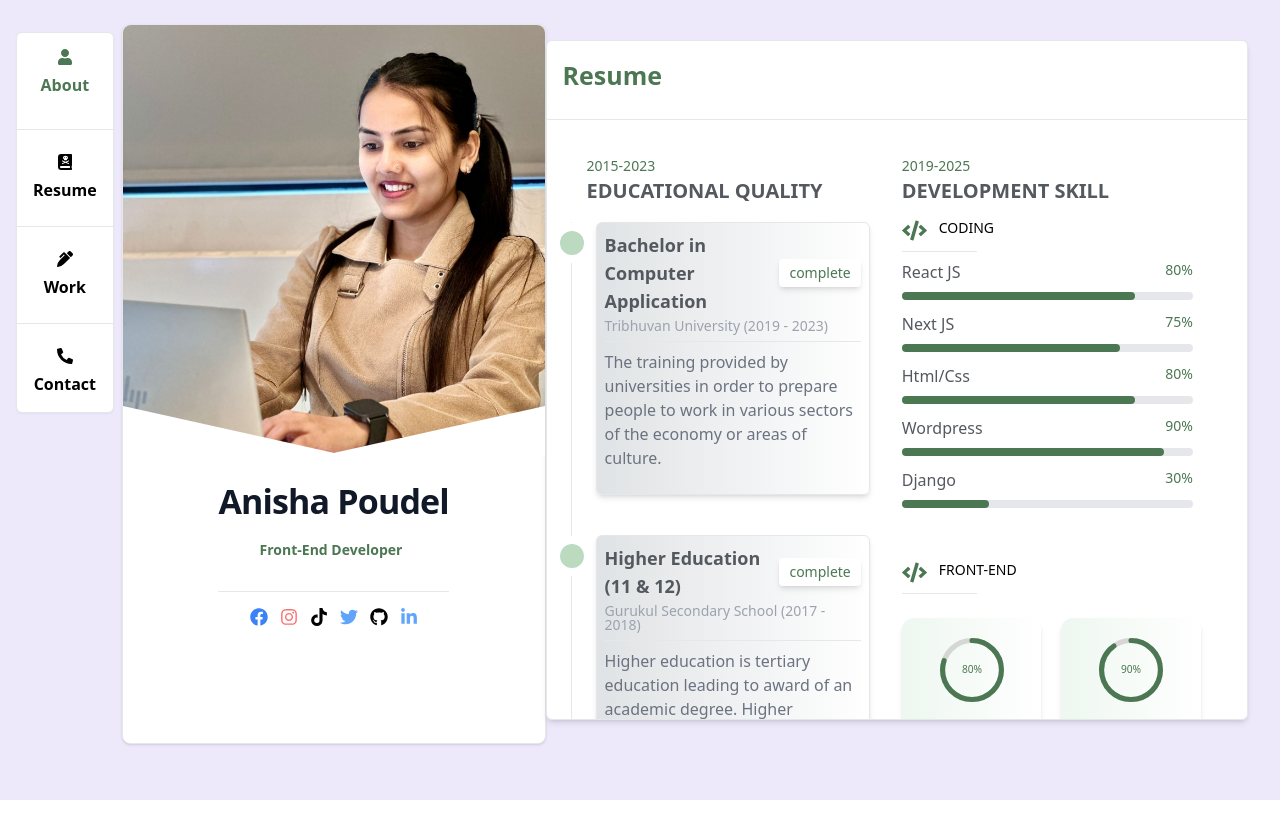
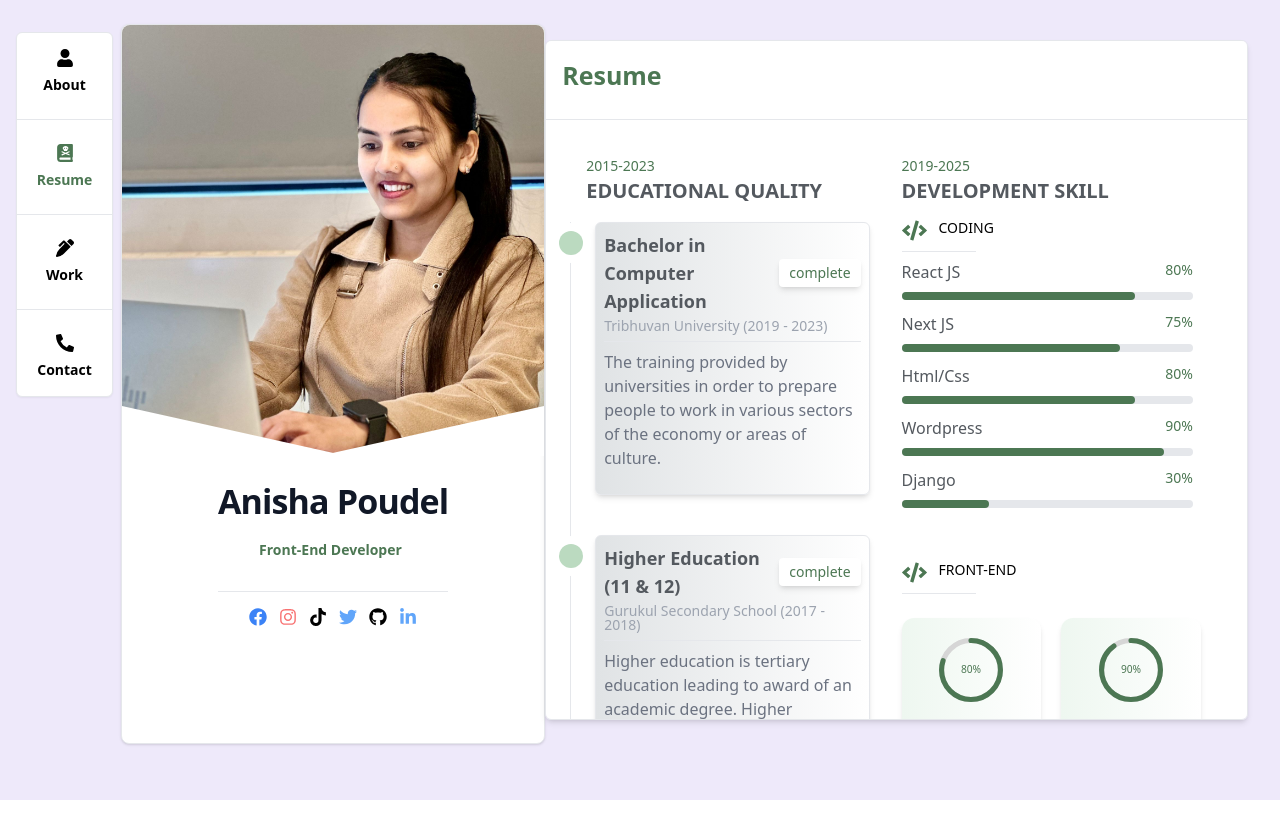
Before and after one commit to anishap123/My_portfolio, a React (Create React App) app: page /resume in a window 1280 px wide. Built offline with nearby package versions, Linux system fonts and the light colour scheme.

Commit message:
about page complete

```diff
--- a/src/component/Sidebar.jsx
+++ b/src/component/Sidebar.jsx
@@ -1,52 +1,63 @@
-import { React, useState } from 'react';
-import { FaBookDead, FaPenAlt, FaPhoneAlt, FaUser } from 'react-icons/fa';
-import { Link, useLocation } from 'react-router-dom';
+import React from "react";
+import {
+  FaBookDead,
+  FaPenAlt,
+  FaPhoneAlt,
+  FaUser,
+} from "react-icons/fa";
+import { Link, useLocation } from "react-router-dom";
 
 const Sidebar = () => {
-  const [activeLink, setActiveLink] = useState('/');
+  const location = useLocation();
 
-  const handleLinkClick = (path) => {
-    setActiveLink(path);
-  };
-
-  const isLinkActive = (path) => {
-    return path === activeLink ? 'active-link' : '';
-  };
+  const navItems = [
+    { path: "/", icon: FaUser, label: "About" },
+    { path: "/resume", icon: FaBookDead, label: "Resume" },
+    { path: "/work", icon: FaPenAlt, label: "Work" },
+    { path: "/contact", icon: FaPhoneAlt, label: "Contact" },
+  ];
 
   return (
-    <>
-<div className=" hidden sm:flex w-[65vh] h-[8%] md:w-[8%] border   ml-4 mt-8  bg-white rounded-md shadow-sm mr-0">
-        <div className="flex flex-col font-semibold">
-          <Link to="/" onClick={() => handleLinkClick('/')}>
-            <div className={`flex mb-2 items-center gap-2 p-4 flex-col cursor-pointer ${isLinkActive('/')}`}>
-              <FaUser className="hover:text-[#4c7753]" />
-              <p className="">About</p>
-            </div>
-          </Link>
-          <hr className="hidden sm:flex my-2 h-full w-full bg-gray-800 " />
-          <Link to="/resume" onClick={() => handleLinkClick('/resume')}>
-            <div className={`flex items-center gap-2 p-4 flex-col hover:text-[#4c7753] cursor-pointer ${isLinkActive('/resume')}`}>
-              <FaBookDead className="hover:text-[#4c7753]" />
-              <p>Resume</p>
-            </div>
-          </Link>
-          <hr className="flex my-2 border-blue-gray-500" />
-          <Link to="/work" onClick={() => handleLinkClick('/work')}>
-            <div className={`flex items-center gap-2 p-4 flex-col cursor-pointer hover:text-[#4c7753] ${isLinkActive('/work')}`}>
-              <FaPenAlt className="hover:text-[#4c7753]" />
-              <p>Work</p>
-            </div>
-          </Link>
-          <hr className="flex my-2 border-blue-gray-500" />
-          <Link to="/contact" onClick={() => handleLinkClick('/contact')}>
-            <div className={`flex items-center gap-2 p-4 flex-col cursor-pointer hover:text-[#4c7753] ${isLinkActive('/contact')}`}>
-              <FaPhoneAlt className="hover:text-[#4c7753]" />
-              <p>Contact</p>
-            </div>
-          </Link>
-        </div>
+    <div className="hidden sm:flex w-[65vh] h-[8%] md:w-[8%] border ml-4 mt-8 bg-white rounded-md shadow-sm">
+      <div className="flex flex-col font-semibold w-full">
+
+        {navItems.map((item, index) => {
+          const Icon = item.icon;
+          const isActive = location.pathname === item.path;
+
+          return (
+            <React.Fragment key={index}>
+
+              <Link to={item.path}>
+                <div
+                  className={`group flex flex-col items-center gap-2 p-4 cursor-pointer font-sans transition-all duration-200 font-semibold
+                  ${isActive ? "text-[#4c7753]" : "text-black]"}
+                  hover:text-[#4c7753]`}
+                >
+                  <Icon
+                    className="
+                      text-lg
+                      transition-transform duration-200
+                      group-hover:scale-125
+                      group-active:scale-110
+                    "
+                  />
+
+                  <p className="text-sm">{item.label}</p>
+                </div>
+              </Link>
+
+              {/* Divider except last item */}
+              {index !== navItems.length - 1 && (
+                <hr className="my-2 border-gray-200 w-full" />
+              )}
+
+            </React.Fragment>
+          );
+        })}
+
       </div>
-    </>
+    </div>
   );
 };
 
--- a/src/component/about/FunFact.jsx
+++ b/src/component/about/FunFact.jsx
@@ -8,7 +8,7 @@ const FunFact = () => {
         FunFact
       </div>
       <hr className=" flex my-2  h-1 w-[5%] bg-[#4c7753]" />
-      <div class="grid grid-cols-2 gap-4 place-content-stretch  mt-4  h-48 ...">
+      <div class="grid grid-cols-2 gap-4 place-content-stretch  mt-2  h-48 ...">
         <div className=" flex flex-col mr-4  justify-center items-center ">
           <div className='custom-spin'>
           <h1 className="bg-[#bbdac0]   transform rotate-45 mb-3  ">
--- a/src/component/about/Languages.jsx
+++ b/src/component/about/Languages.jsx
@@ -1,4 +1,4 @@
-import React from 'react'
+import React from "react";
 
 const Languages = () => {
   const languages = [
@@ -18,25 +18,24 @@ const Languages = () => {
       flag: "https://flagcdn.com/w40/np.png",
     },
   ];
+
   return (
     <>
-     <div className="text-[25px] py-4 ml-4 mb-2">
-          <div className="py-6 px-4">
-            <div className="py-6 px-4">
+      <div className="font-semibold ml-4 text-[#4c7753]  text-[24px]">
+        Languages
+      </div>
+      <hr className="flex my-2 ml-4 h-1 w-[8%] bg-[#4c7753]" />
+      <div className="text-[25px] py-4 px-2 ml-4 mb-2">
+
+
             {/* Title */}
-              <div className="mb-4">
-                <h2 className="text-[22px] font-bold text-[#4c7753]">
-                  Languages
-                </h2>
-                <div className="w-20 h-1 bg-[#4c7753] mt-2 rounded-full"></div>
-              </div>
 
             {/* Language List */}
             <div className="flex flex-col gap-5">
               {languages.map((lang, index) => (
                 <div
                   key={index}
-                    className="flex items-center gap-4 bg-[#bbdac0] rounded-xl px-5 py-4 hover:scale-[1.02] transition duration-300"
+                  className="flex items-center gap-3 bg-gradient-to-l from-white to-[#b3cab7] rounded-xl px-2 py-2 hover:scale-[1.02] transition duration-300"
                 >
                   <div className="w-12 h-12 rounded-full overflow-hidden border-2 border-white shadow-sm">
                     <img
@@ -58,10 +57,10 @@ const Languages = () => {
               ))}
             </div>
           </div>
-          </div>
-        </div>
+
+
     </>
-  )
-}
+  );
+};
 
-export default Languages
+export default Languages;
--- a/src/component/about/Pricing.jsx
+++ b/src/component/about/Pricing.jsx
@@ -11,7 +11,7 @@ const Pricing = () => {
         Pricing
       </div>
       <hr className="flex my-2 h-1 w-[5%] bg-[#4c7753]" />
-      <div className="grid grid-cols-1 sm:grid-cols-2 gap-4 mt-4">
+      <div className="grid grid-cols-1 sm:grid-cols-2 gap-4 mt-2">
         <div className="flex flex-col mr-4 border-r-2 sm:  sm:border-[#7A7A7A]-4  justify-center items-center p-4">
           <h1 className="bg-[#bbdac0] rounded-full p-2">
             <BatteryGauge value={80} className="w-10 h-10" />
--- /dev/null
+++ b/src/component/animation/ScrollReveal.jsx
@@ -0,0 +1,17 @@
+import React from "react";
+import { motion } from "framer-motion";
+
+const ScrollReveal = ({ children }) => {
+  return (
+    <motion.div
+      initial={{ opacity: 0, y: 40 }}
+      whileInView={{ opacity: 1, y: 0 }}
+      viewport={{ once: false, amount: 0.2 }}
+      transition={{ duration: 0.6, ease: "easeOut" }}
+    >
+      {children}
+    </motion.div>
+  );
+};
+
+export default ScrollReveal;
--- a/src/component/navbar.jsx
+++ b/src/component/navbar.jsx
@@ -1,70 +1,49 @@
-import React, { useState } from "react";
-import { FaBookDead, FaPenAlt, FaPhoneAlt, FaUser } from "react-icons/fa";
+import React from "react";
+import {
+  FaBookDead,
+  FaPenAlt,
+  FaPhoneAlt,
+  FaUser,
+} from "react-icons/fa";
 import { Link, useLocation } from "react-router-dom";
 
 const Navbar = () => {
-  const [showMenu, setShowMenu] = useState(false);
+  const location = useLocation();
 
-  const toggleMenu = () => {
-    setShowMenu(!showMenu);
-  };
-
-  const [activeLink, setActiveLink] = useState("/");
-
-  const handleLinkClick = (path) => {
-    setActiveLink(path);
-  };
-
-  const isLinkActive = (path) => {
-    return path === activeLink ? "active-link" : "";
-  };
+  const navItems = [
+    { path: "/", icon: FaUser, label: "About" },
+    { path: "/resume", icon: FaBookDead, label: "Resume" },
+    { path: "/work", icon: FaPenAlt, label: "Work" },
+    { path: "/contact", icon: FaPhoneAlt, label: "Contact" },
+  ];
 
   return (
-    <nav className="sm:hidden flex justify-center items-center bg-white shadow fixed top-0 left-0 w-full mb-0 z-50">
+    <nav className="sm:hidden flex justify-center items-center bg-white shadow fixed top-0 left-0 w-full z-50">
       <div className="flex flex-row font-semibold">
-        <Link to="/" onClick={() => handleLinkClick("/")}>
-          <div
-            className={`flex mb-2 items-center gap-2 p-4 flex-col cursor-pointer ${isLinkActive(
-              "/"
-            )}`}
-          >
-            <FaUser className="hover:text-[#4c7753]" />
-            <p className="">About</p>
-          </div>
-        </Link>
 
-        <Link to="/resume" onClick={() => handleLinkClick("/resume")}>
-          <div
-            className={`flex items-center gap-2 p-4 flex-col hover:text-[#4c7753] cursor-pointer ${isLinkActive(
-              "/resume"
-            )}`}
-          >
-            <FaBookDead className="hover:text-[#4c7753]" />
-            <p>Resume</p>
-          </div>
-        </Link>
-        <hr className="my-2 h-full w-1 border-blue-gray-500" />
-        <Link to="/work" onClick={() => handleLinkClick("/work")}>
-          <div
-            className={`flex items-center gap-2 p-4 flex-col cursor-pointer hover:text-[#4c7753] ${isLinkActive(
-              "/work"
-            )}`}
-          >
-            <FaPenAlt className="hover:text-[#4c7753]" />
-            <p>Work</p>
-          </div>
-        </Link>
-        <hr className="my-2 h-full w-1 border-blue-gray-500" />
-        <Link to="/contact" onClick={() => handleLinkClick("/contact")}>
-          <div
-            className={`flex items-center gap-2 p-4 cursor-pointer flex-col hover:text-[#4c7753] ${isLinkActive(
-              "/contact"
-            )}`}
-          >
-            <FaPhoneAlt className="hover:text-[#4c7753]" />
-            <p>Contact</p>
-          </div>
-        </Link>
+        {navItems.map((item, index) => {
+          const Icon = item.icon;
+          const isActive = location.pathname === item.path;
+
+          return (
+            <Link key={index} to={item.path}>
+              <div
+                className={`flex flex-col items-center gap-1 p-4 cursor-pointer transition-all duration-200
+                ${isActive ? "text-[#4c7753]" : "text-gray-600"}
+                hover:text-[#4c7753]`}
+              >
+                <Icon
+                  className=" hover:scale-125 active:scale-110   text-lg
+                    transition-transform duration-200
+                    group-hover:scale-125
+                    group-active:scale-110"
+                />
+                <p className="text-sm">{item.label}</p>
+              </div>
+            </Link>
+          );
+        })}
+
       </div>
     </nav>
   );
```
Also changed, not shown: src/component/ProfileCard.jsx (+8 -8 lines), src/pages/About.jsx (+15 -10 lines). Lines whose indentation alone changed are shown as unchanged.
